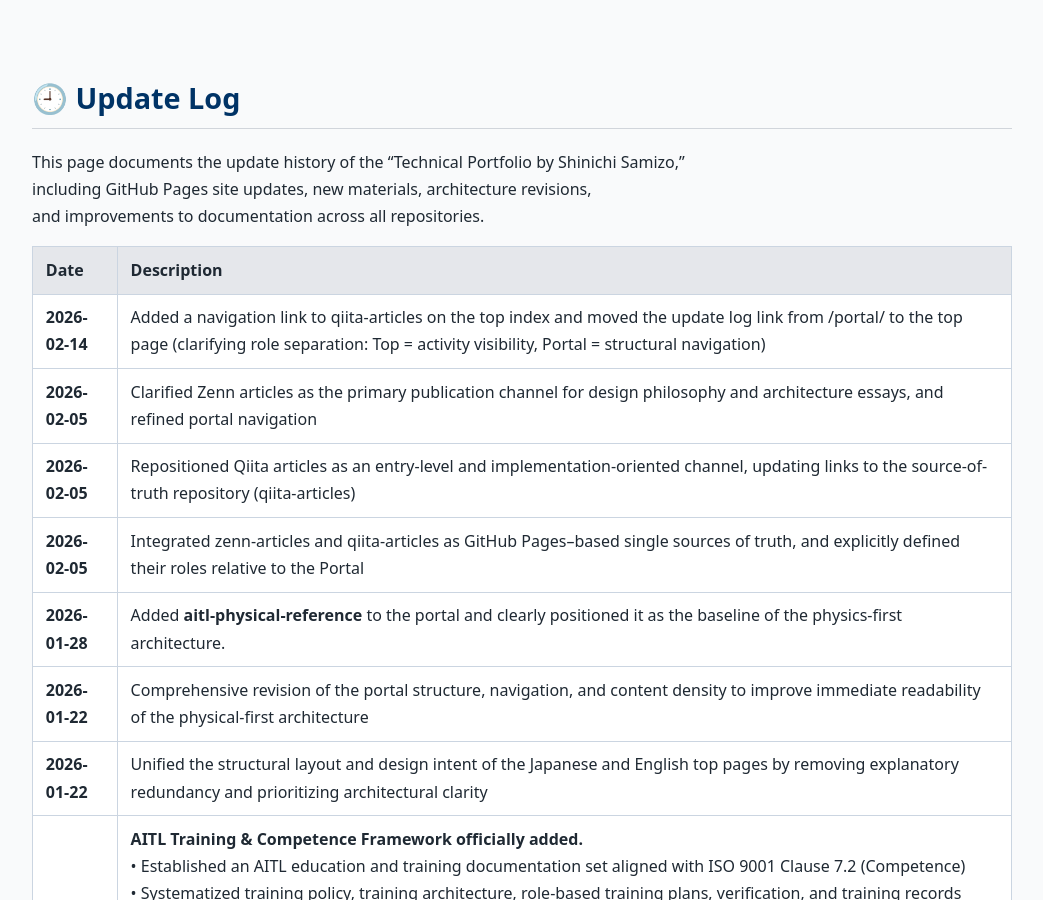
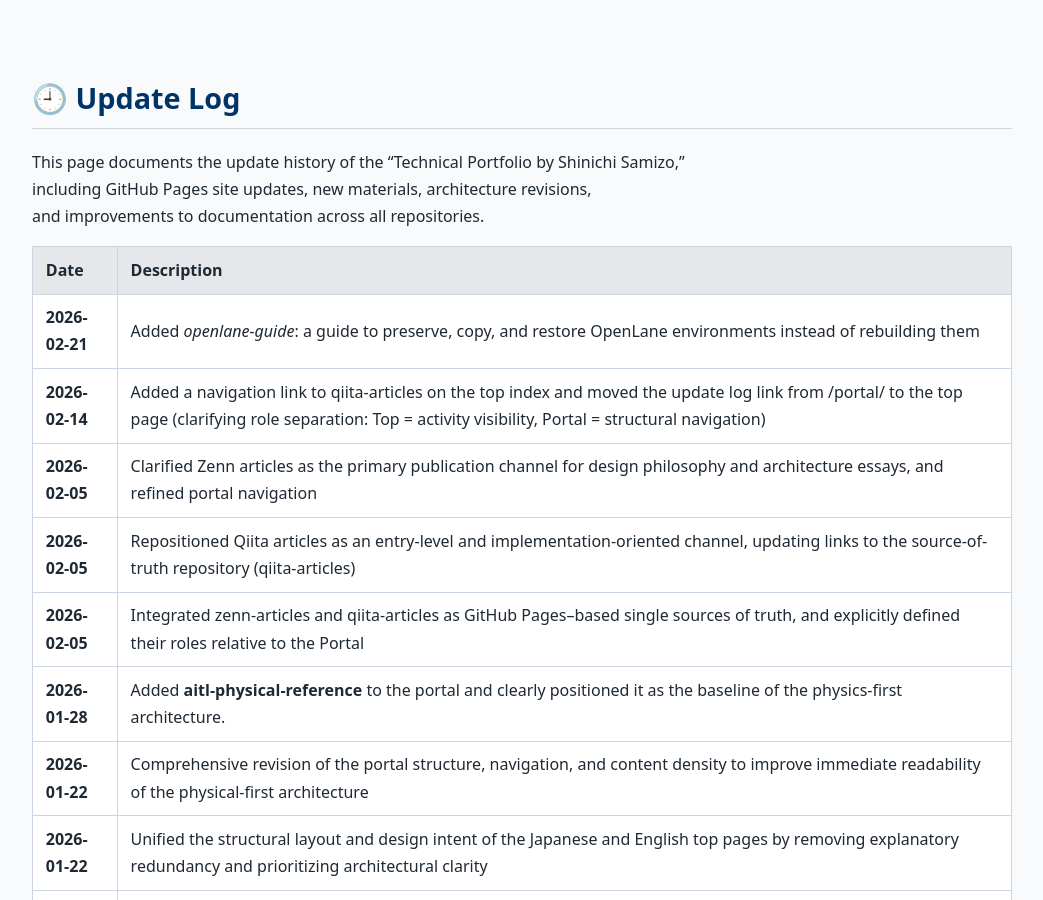
Before and after one commit to Samizo-AITL/Samizo-AITL.github.io, a Jekyll site: the page built from about/update/en/index.md, in a window 1280 px wide and 900 px high. Shown: the whole window, without its empty margins (118-1161 px from the left). Built offline with Jekyll 4.4.1, drawn with Linux system fonts in a browser that asks for light colours.

Commit message:
Update index.md

```diff
--- a/about/update/en/index.md
+++ b/about/update/en/index.md
@@ -11,6 +11,7 @@ and improvements to documentation across all repositories.
 
 | Date       | Description |
 |------------|-------------|
+| **2026-02-21** | Added *openlane-guide*: a guide to preserve, copy, and restore OpenLane environments instead of rebuilding them |
 | **2026-02-14** | Added a navigation link to qiita-articles on the top index and moved the update log link from /portal/ to the top page (clarifying role separation: Top = activity visibility, Portal = structural navigation) |
 | **2026-02-05** | Clarified Zenn articles as the primary publication channel for design philosophy and architecture essays, and refined portal navigation |
 | **2026-02-05** | Repositioned Qiita articles as an entry-level and implementation-oriented channel, updating links to the source-of-truth repository (qiita-articles) |
```
